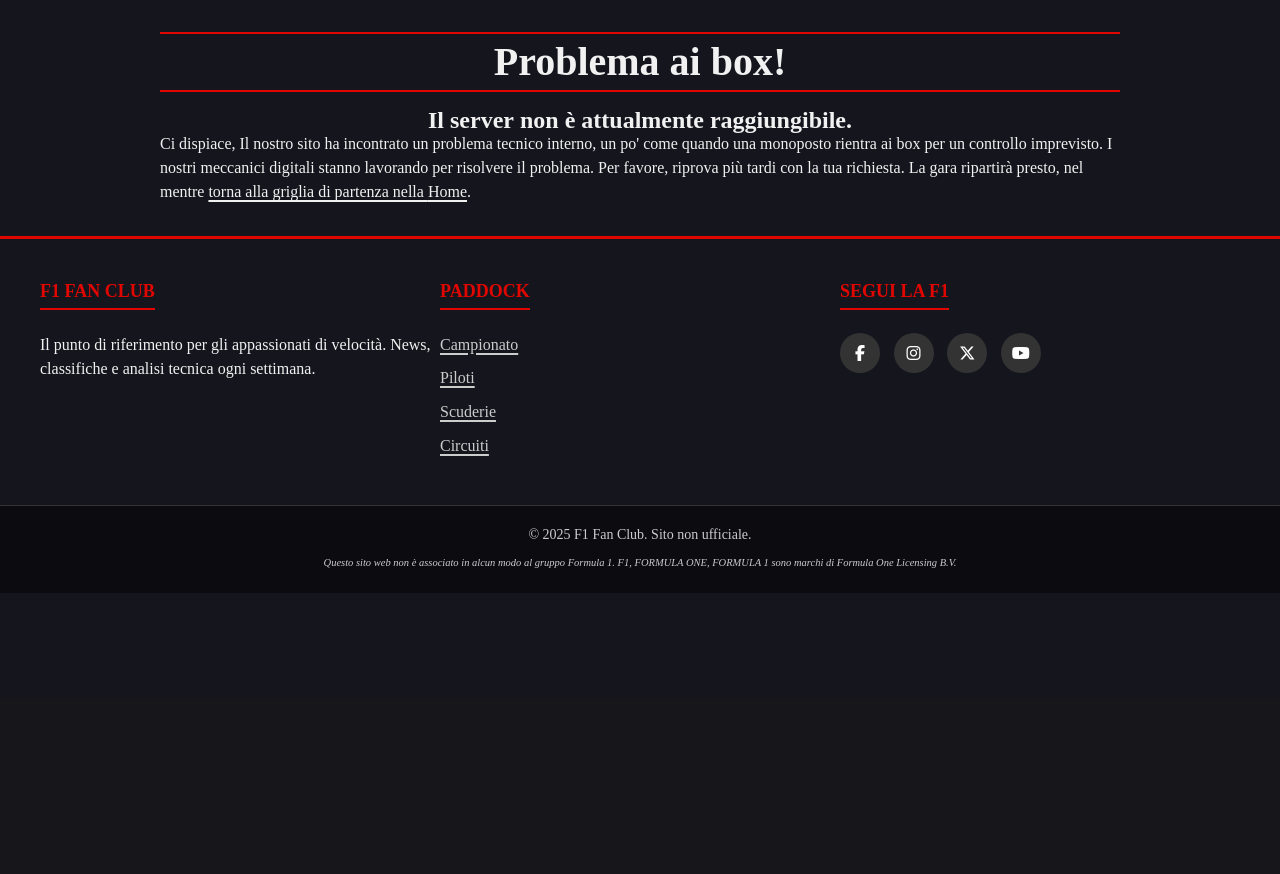
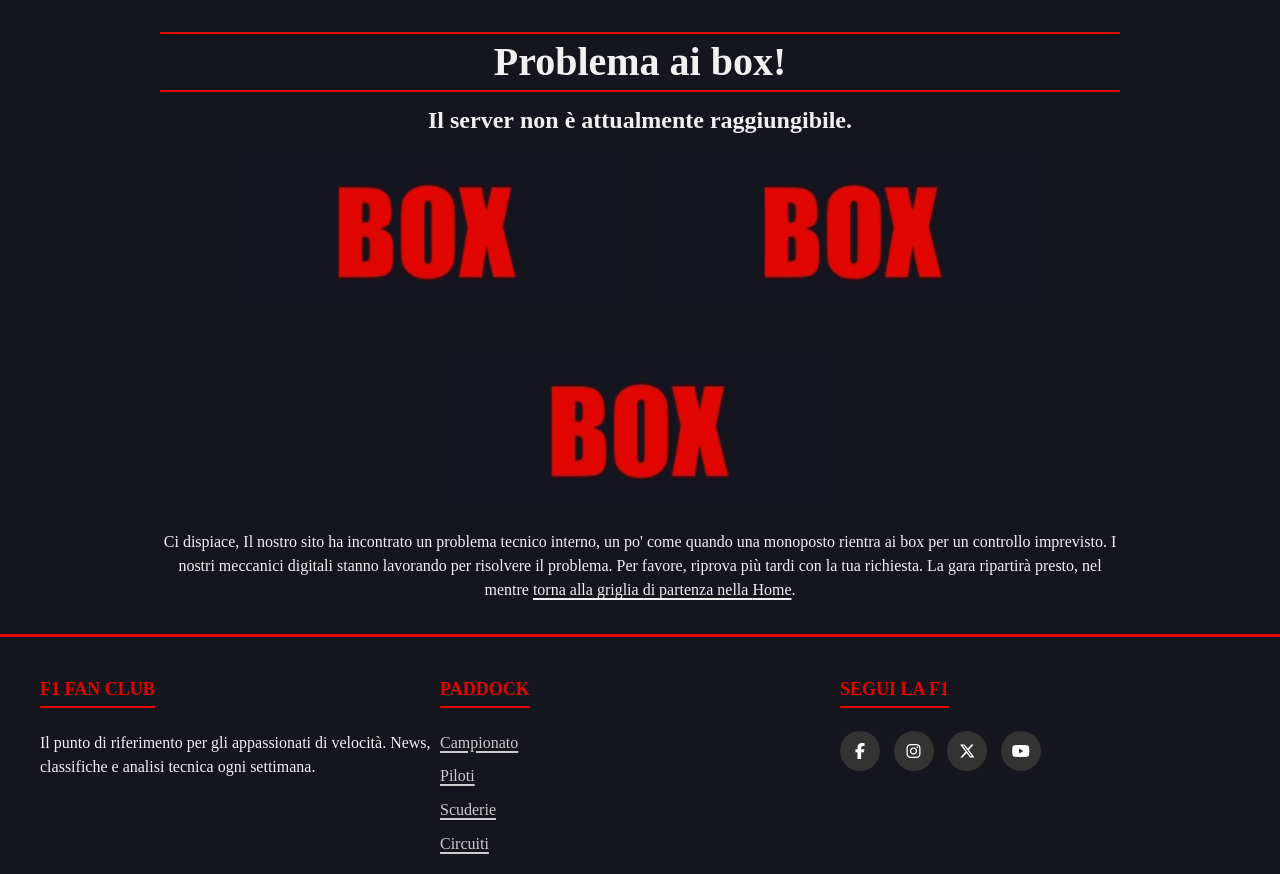
Before and after one commit to chiara327/Progetto_TecWeb, a PHP site: page /pages/500.html in a window 1280 px wide. Shown: the part 102-976 px from the top of the page. Before the commit the page ends 670 px from the top, so only its background shows below. Run offline with PHP 8.4, Linux system fonts and the light colour scheme.

Commit message:
prova per errori 403 e 500

```diff
--- a/pages/403.html
+++ b/pages/403.html
@@ -39,9 +39,10 @@
         <p>Ti trovi in: Errore 403</p>
     </nav>
 
-    <main>
+    <main id="E403">
         <h1>Bandiera Rossa!</h1>
         <h2>Attenzione, non hai i permessi necessari per accedere a questa pagina.</h2>
+        <img src="../resources/red_flag.jpg" alt="" />
         <p>
             Ci dispiace, ma non hai l'autorizzazione necessaria per visualizzare questa pagina. Ciò può essere dovuto a
             una
--- a/pages/500.html
+++ b/pages/500.html
@@ -39,9 +39,12 @@
         <p>Ti trovi in: Errore 500</p>
     </nav>
 
-    <main>
+    <main id="E500">
         <h1>Problema ai box!</h1>
         <h2>Il <span lang="en">server</span> non è attualmente raggiungibile.</h2>
+        <img src="../resources/BOX.jpg" alt="" />
+        <img src="../resources/BOX.jpg" alt="" />
+        <img src="../resources/BOX.jpg" alt="" />
         <p>
             Ci dispiace, Il nostro sito ha incontrato un problema tecnico interno, un po' come quando una monoposto
             rientra ai box per un controllo imprevisto.
--- a/style/style.css
+++ b/style/style.css
@@ -1426,3 +1426,30 @@ main dd {
     font-family: 'Lexend', sans-serif; /* Usiamo il font che hai caricato */
     font-weight: 800;
 }
+
+/* =========================
+   ERROR 403 PAGE
+   ========================= */
+
+#E403 {
+    text-align: center;
+}
+
+#E403 img{
+    width: 20em;
+    height: 20em;
+    padding: 1em;
+}
+
+/* =========================
+   ERROR 500 PAGE
+   ========================= */
+#E500 {
+    text-align: center;
+}
+
+#E500 img{
+    width: auto;
+    height: 10em;
+    padding: 1em;
+}
```
Also changed, not shown: resources/BOX.jpg (added), resources/red_flag.jpg (added).
